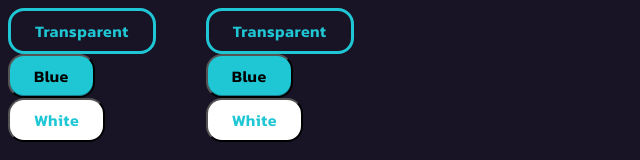
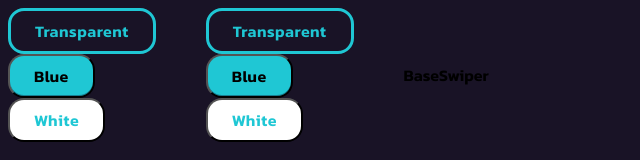
Before and after one commit to fs4-equipo1/pancake-swap, a React (Vite) app: page / in a window 1280 px wide. Shown: the top 160 px of the page, without its empty margins (0-640 px from the left). Built offline with nearby package versions, Linux system fonts and the light colour scheme.

Commit message:
feat: estructura inicial

```diff
--- a/src/App.jsx
+++ b/src/App.jsx
@@ -1,3 +1,4 @@
+import BaseSwiper from "./componentes/BaseSwiper/BaseSwiper";
 import Boton from "./componentes/Boton/Boton";
 import styles from "./styles/pages/home.module.scss";
 function App() {
@@ -13,6 +14,10 @@ function App() {
         <Boton texto={"Blue"} isBlue={true} />
         <Boton texto={"White"} isWhite={true} />
       </div>
+
+      <div>
+        <BaseSwiper />
+      </div>
     </div>
   );
 }
--- /dev/null
+++ b/src/componentes/BaseSwiper/BaseSwiper.jsx
@@ -0,0 +1,5 @@
+const BaseSwiper = () => {
+  return <div>BaseSwiper</div>;
+};
+
+export default BaseSwiper;
```
Also changed, not shown: src/componentes/BaseSwiper/BaseSwiper.module.scss (added).
